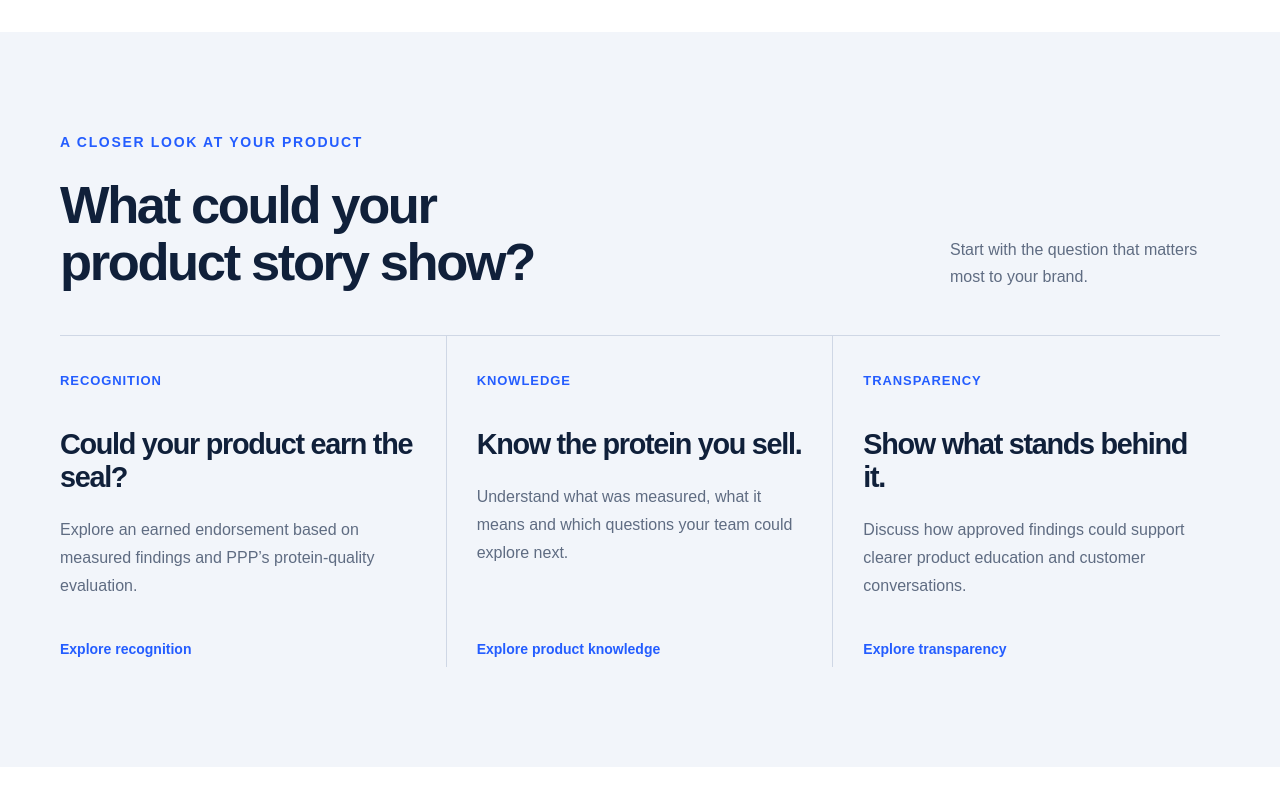
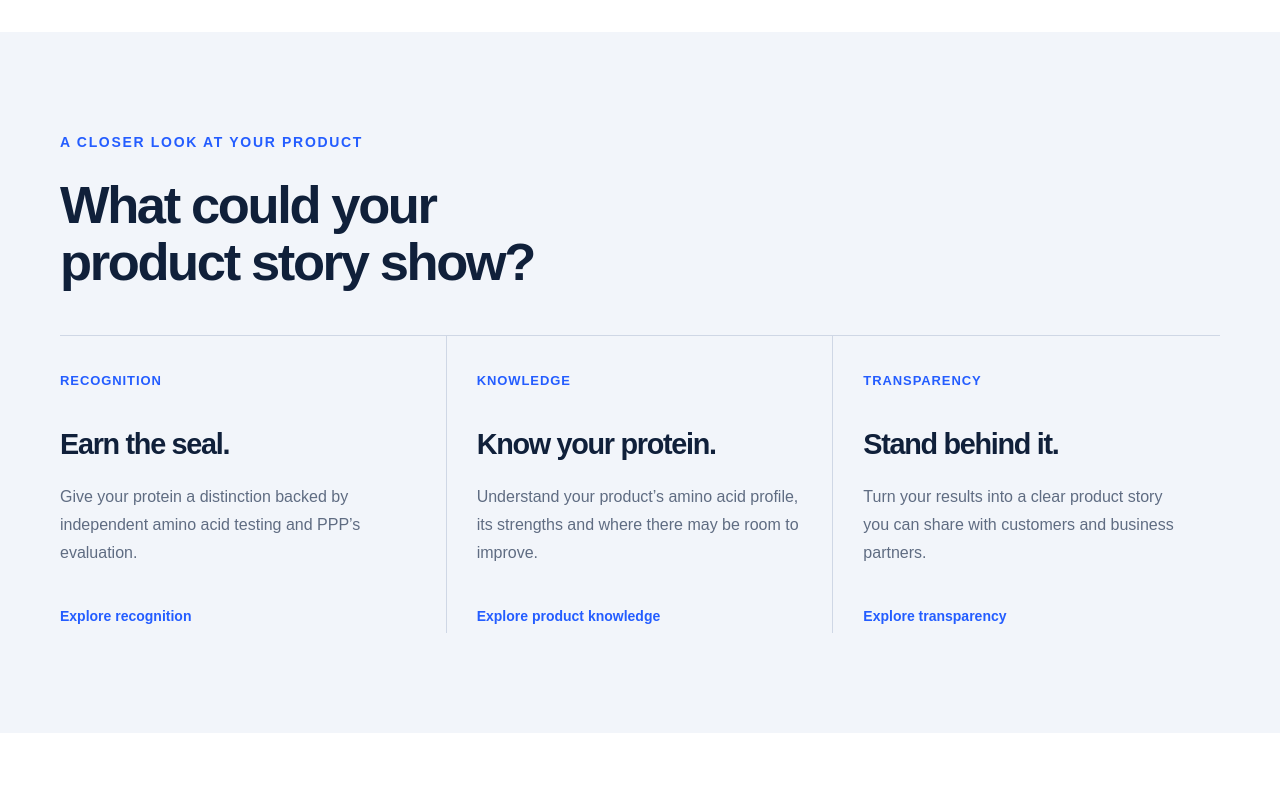
Before and after one commit to AndyTPV/perfect_protein_partners, a Next.js app: page / in a window 1280 px wide. Shown: the part 1400-2200 px from the top of the page. Built offline with nearby package versions, Linux system fonts and the light colour scheme.

Commit message:
Clarify homepage recognition, knowledge and transparency copy

```diff
--- a/app/page.jsx
+++ b/app/page.jsx
@@ -9,7 +9,7 @@ export const metadata = { alternates: { canonical: "/" } };
 export default function Home() { return <>
   <section className="hero" aria-labelledby="hero-title"><Image className="hero-image" src="/images/partner-protein-tub-and-bar.jpg" alt="Fictional Partner Protein tub and a bar leaning beside it, both displaying the horizontal PPP Protein Profile three-star seal under sapphire lighting" fill priority sizes="100vw" /><div className="hero-shade" /><div className="wrap hero-content"><p className="eyebrow light">The PPP seal</p><h1 id="hero-title">Your protein.<br />An earned<br /><em>distinction.</em></h1><p className="hero-description">Know the profile behind your product.<br />Explore the recognition it could earn.</p><div className="hero-actions"><Link className="button" href="/contact?interest=seal">Explore qualification</Link><Link className="text-link light-link" href="/process">Discover the process</Link></div></div><span className="hero-caption">Illustrative packaging · three-star example</span></section>
   <section className="wrap section split seal-section" id="seal" aria-labelledby="seal-title"><div><p className="eyebrow">Recognition with a reason</p><h2 id="seal-title">A seal with<br />a story behind it.</h2><p className="lead">Your team puts thought into every product. Give the protein inside it a closer look.</p><p>PPP combines independent finished-product amino acid testing with a clear results review and evaluation against its protein-quality criteria. Qualifying products can earn a distinction your brand can explain and share.</p><Link className="text-link" href="/seal">Explore the PPP seal</Link></div><SealArtwork featured /></section>
-  <section className="section pale" aria-labelledby="paths-title"><div className="wrap"><div className="section-heading"><div><p className="eyebrow">A closer look at your product</p><h2 id="paths-title">What could your<br />product story show?</h2></div><p>Start with the question that matters most to your brand.</p></div><div className="paths"><Link href="/seal" className="path"><span className="eyebrow">Recognition</span><h3>Could your product earn the seal?</h3><p>Explore an earned endorsement based on measured findings and PPP’s protein-quality evaluation.</p><span className="path-link">Explore recognition</span></Link><Link href="/testing" className="path"><span className="eyebrow">Knowledge</span><h3>Know the protein you sell.</h3><p>Understand what was measured, what it means and which questions your team could explore next.</p><span className="path-link">Explore product knowledge</span></Link><Link href="/transparency" className="path"><span className="eyebrow">Transparency</span><h3>Show what stands behind it.</h3><p>Discuss how approved findings could support clearer product education and customer conversations.</p><span className="path-link">Explore transparency</span></Link></div></div></section>
+  <section className="section pale" aria-labelledby="paths-title"><div className="wrap"><div className="section-heading"><div><p className="eyebrow">A closer look at your product</p><h2 id="paths-title">What could your<br />product story show?</h2></div></div><div className="paths"><Link href="/seal" className="path"><span className="eyebrow">Recognition</span><h3>Earn the seal.</h3><p>Give your protein a distinction backed by independent amino acid testing and PPP’s evaluation.</p><span className="path-link">Explore recognition</span></Link><Link href="/testing" className="path"><span className="eyebrow">Knowledge</span><h3>Know your protein.</h3><p>Understand your product’s amino acid profile, its strengths and where there may be room to improve.</p><span className="path-link">Explore product knowledge</span></Link><Link href="/transparency" className="path"><span className="eyebrow">Transparency</span><h3>Stand behind it.</h3><p>Turn your results into a clear product story you can share with customers and business partners.</p><span className="path-link">Explore transparency</span></Link></div></div></section>
   <section className="section wrap" id="process" aria-labelledby="process-title"><div className="section-heading"><div><p className="eyebrow">From question to clarity</p><h2 id="process-title">A clear path.<br />From the first conversation.</h2></div><p>Explore what happens at each stage of the evaluation.</p></div><ProcessExplorer /></section>
   <section className="section dark" id="results" aria-labelledby="results-title"><div className="wrap results-layout"><div><p className="eyebrow light">Your profile, explained</p><h2 id="results-title">Measured findings.<br />A clearer business picture.</h2><p className="lead">Make the findings useful to the people building, selling and explaining your product.</p><p>The starting point is your measured profile and PPP’s evaluation. Depending on the agreed scope, deeper analysis can explore product strengths, messaging, relevant comparisons, supplier questions and future development priorities.</p><Link href="/testing" className="text-link light-link">Discover the reporting options</Link></div><ResultsExplorer /></div></section>
   <section className="section wrap split story-section" id="transparency" aria-labelledby="transparency-title"><ProductStory /><div><p className="eyebrow">Information worth sharing</p><h2 id="transparency-title">From the package<br />to the product story.</h2><p className="lead">Give interested customers somewhere useful to go.</p><p>A QR-linked product page could explain an earned seal, the evaluation scope and selected approved findings. Your team agrees what is shared; detailed reports remain private unless disclosure is authorized.</p><p className="fine-print">Public summaries, QR support and messaging development are proposed options, subject to agreed scope and client authorization.</p><Link href="/transparency" className="text-link">Explore the product-story approach</Link></div></section>
```
